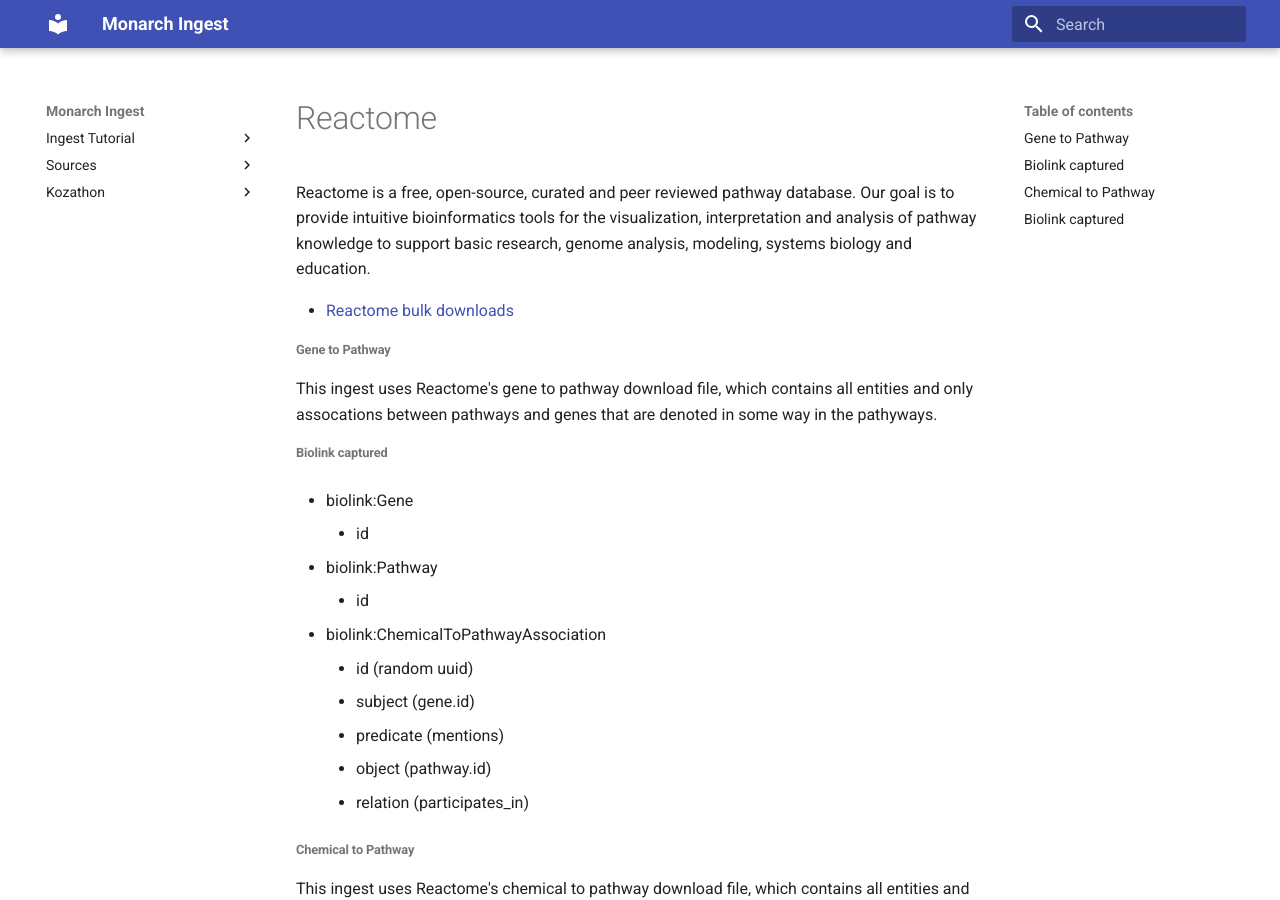
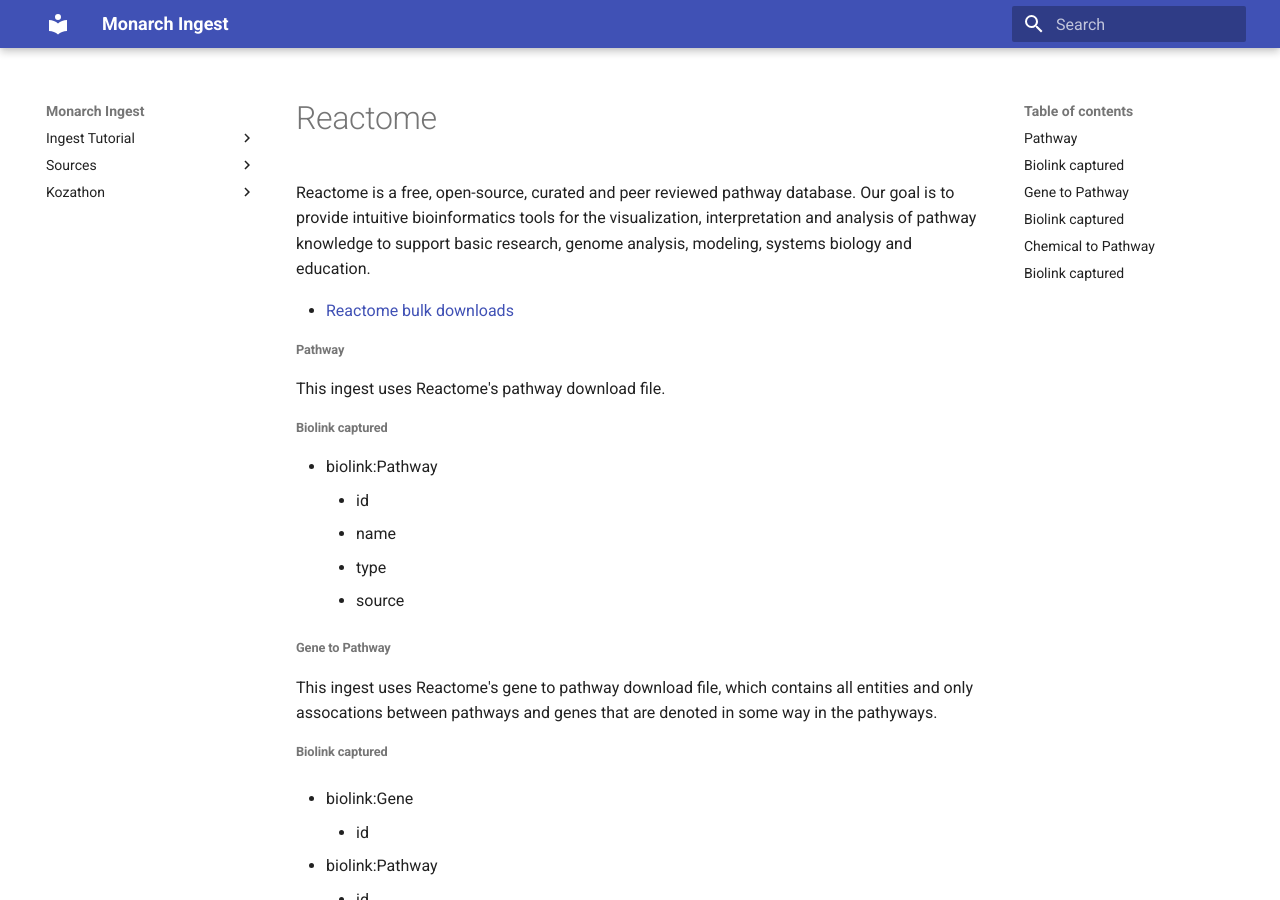
Before and after one commit to monarch-initiative/monarch-ingest, an MkDocs documentation site: the page built from docs/ingests/reactome.md, in a window 1280 px wide and 900 px high. Built offline with MkDocs 1.6.1 and Material for MkDocs 9.7.7, drawn with Linux system fonts in a browser that asks for light colours.

Commit message:
trimmed node properties and added documentation

```diff
--- a/docs/ingests/reactome.md
+++ b/docs/ingests/reactome.md
@@ -1,6 +1,18 @@
 Reactome is a free, open-source, curated and peer reviewed pathway database. Our goal is to provide intuitive bioinformatics tools for the visualization, interpretation and analysis of pathway knowledge to support basic research, genome analysis, modeling, systems biology and education.
 
 * [Reactome bulk downloads](http://www.reactome.org/download/current/)
+
+### Pathway
+
+This ingest uses Reactome's pathway download file.
+
+#### Biolink captured
+
+* biolink:Pathway
+    * id
+    * name
+    * type
+    * source
 
 ### Gene to Pathway
 
```
Also changed, not shown: 1 other file.
